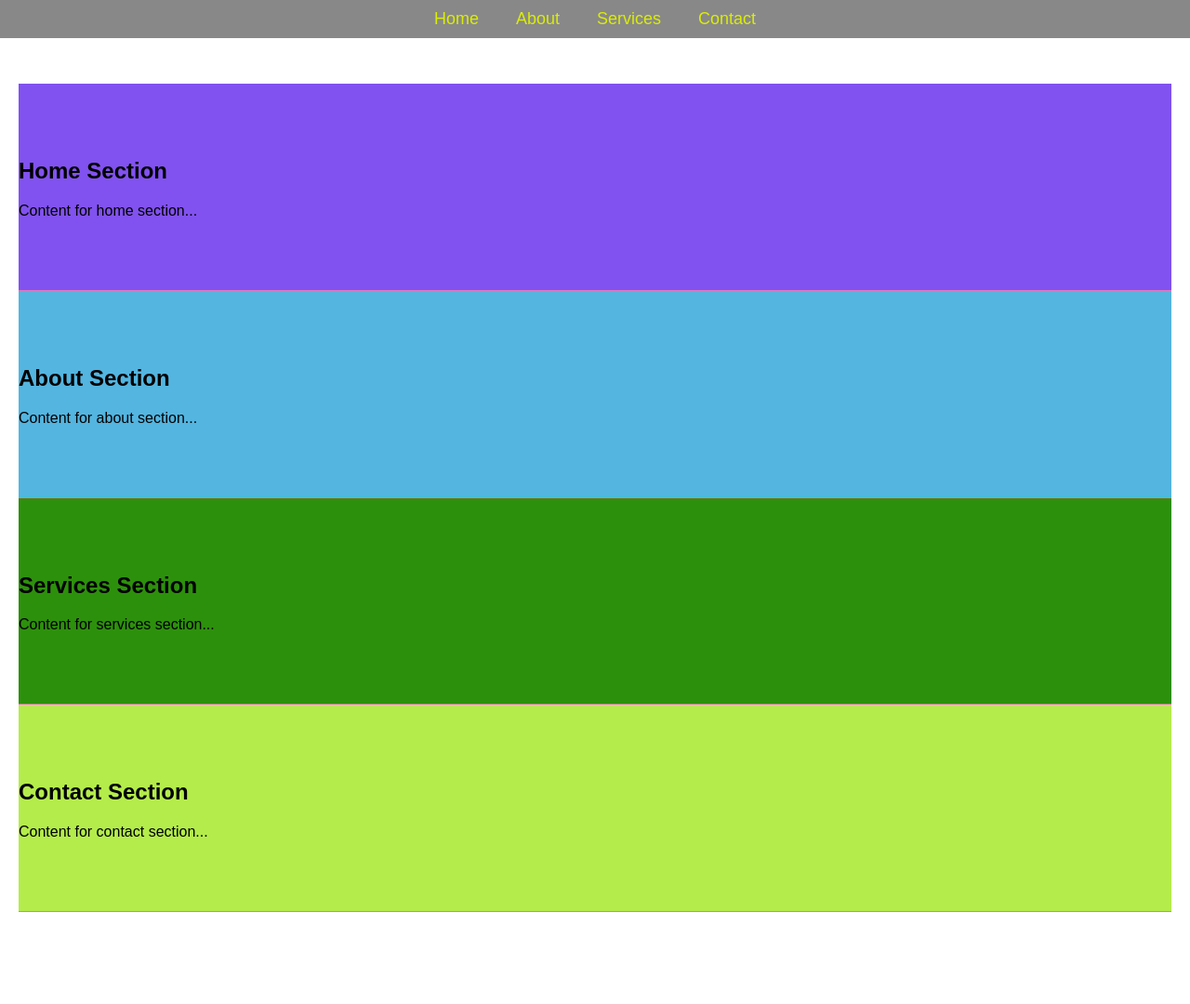
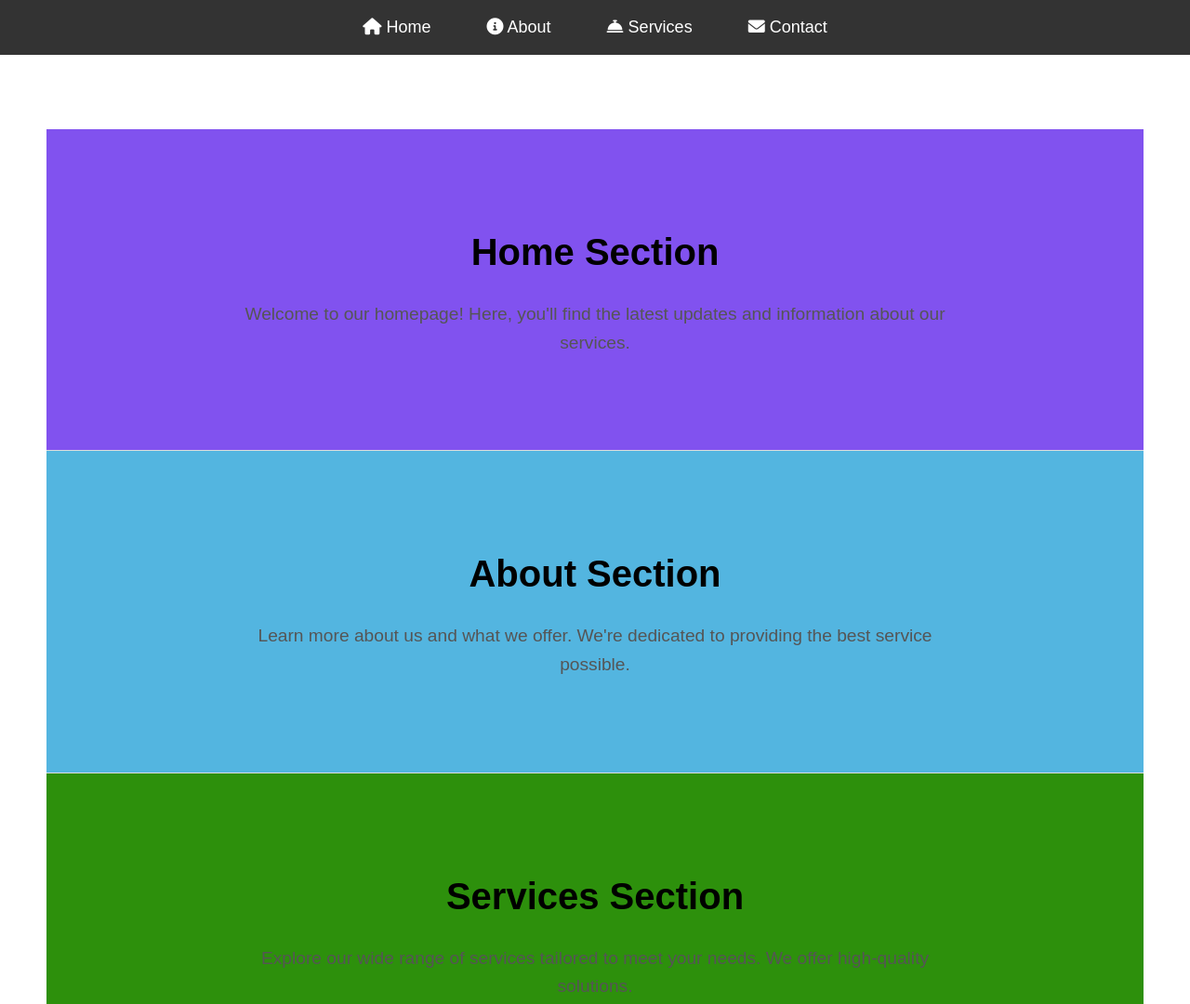
Before and after one commit to 210304124278/PRODIGY_WD_01, a plain HTML site: page index.html in a window 1280 px wide. Shown: the top 1080 px of the page at 93% size. Before the commit the page ends 1001 px from the top, so only its background shows below. Drawn offline with Linux system fonts and the light colour scheme.

Commit message:
WD-1 Implemented landing page layout

```diff
--- a/index.html
+++ b/index.html
@@ -1,38 +1,171 @@
 <!DOCTYPE html>
 <html lang="en">
+
 <head>
     <meta charset="UTF-8">
     <meta name="viewport" content="width=device-width, initial-scale=1.0">
     <title>Interactive Navigation Menu</title>
+    <link rel="stylesheet" href="https://cdnjs.cloudflare.com/ajax/libs/font-awesome/6.0.0-beta3/css/all.min.css">
     <link rel="stylesheet" href="style.css">
+    <style>
+        * {
+            margin: 0;
+            padding: 0;
+            box-sizing: border-box;
+        }
+
+        body {
+            font-family: 'Arial', sans-serif;
+            line-height: 1.6;
+        }
+
+        /* Navbar Styles */
+        .navbar {
+            background-color: #333;
+            padding: 15px;
+            position: sticky;
+            top: 0;
+            width: 100%;
+            z-index: 100;
+        }
+
+        .nav-list {
+            list-style: none;
+            display: flex;
+            justify-content: center;
+        }
+
+        .nav-item {
+            margin: 0 15px;
+        }
+
+        .nav-item a {
+            color: white;
+            text-decoration: none;
+            font-size: 18px;
+            padding: 8px 15px;
+            transition: all 0.3s ease;
+        }
+
+        .nav-item a:hover {
+            background-color: #555;
+            border-radius: 5px;
+        }
+
+        /* Section Styles */
+        .content {
+            padding: 50px;
+            margin-top: 30px;
+        }
+
+        section {
+            padding: 100px 0;
+            border-bottom: 1px solid #ddd;
+        }
+
+        h1 {
+            font-size: 2.5rem;
+            margin-bottom: 20px;
+            text-align: center;
+        }
+
+        p {
+            font-size: 1.2rem;
+            max-width: 800px;
+            margin: 0 auto;
+            text-align: center;
+            color: #555;
+        }
+
+        /* Smooth Scroll Behavior */
+        html {
+            scroll-behavior: smooth;
+        }
+
+        /* Scroll-Triggered Animations */
+        section {
+            opacity: 0;
+            transform: translateY(50px);
+            transition: opacity 0.6s ease-out, transform 0.6s ease-out;
+        }
+
+        section.visible {
+            opacity: 1;
+            transform: translateY(0);
+        }
+
+        /* Responsive Design */
+        @media (max-width: 768px) {
+            .nav-list {
+                flex-direction: column;
+                align-items: center;
+            }
+
+            .nav-item {
+                margin: 10px 0;
+            }
+
+            section {
+                padding: 50px 0;
+            }
+
+            h1 {
+                font-size: 2rem;
+            }
+        }
+    </style>
 </head>
+
 <body>
     <nav class="navbar">
         <ul class="nav-list">
-            <li class="nav-item"><a href="#home">Home</a></li>
-            <li class="nav-item"><a href="#about">About</a></li>
-            <li class="nav-item"><a href="#services">Services</a></li>
-            <li class="nav-item"><a href="#contact">Contact</a></li>
+            <li class="nav-item"><a href="#home"><i class="fas fa-home"></i> Home</a></li>
+            <li class="nav-item"><a href="#about"><i class="fas fa-info-circle"></i> About</a></li>
+            <li class="nav-item"><a href="#services"><i class="fas fa-concierge-bell"></i> Services</a></li>
+            <li class="nav-item"><a href="#contact"><i class="fas fa-envelope"></i> Contact</a></li>
         </ul>
     </nav>
+
     <div class="content">
         <section id="home">
             <h1>Home Section</h1>
-            <p>Content for home section...</p>
+            <p>Welcome to our homepage! Here, you'll find the latest updates and information about our services.</p>
         </section>
+
         <section id="about">
             <h1>About Section</h1>
-            <p>Content for about section...</p>
+            <p>Learn more about us and what we offer. We're dedicated to providing the best service possible.</p>
         </section>
+
         <section id="services">
             <h1>Services Section</h1>
-            <p>Content for services section...</p>
+            <p>Explore our wide range of services tailored to meet your needs. We offer high-quality solutions.</p>
         </section>
+
         <section id="contact">
             <h1>Contact Section</h1>
-            <p>Content for contact section...</p>
+            <p>Have any questions? Feel free to reach out to us via email or phone, and we'll get back to you promptly.</p>
         </section>
     </div>
-    <script src="script.js"></script>
+
+    <script>
+        // Scroll-triggered animations for sections
+        const sections = document.querySelectorAll('section');
+
+        const observer = new IntersectionObserver((entries) => {
+            entries.forEach((entry) => {
+                if (entry.isIntersecting) {
+                    entry.target.classList.add('visible');
+                }
+            });
+        }, {
+            threshold: 0.1
+        });
+
+        sections.forEach(section => {
+            observer.observe(section);
+        });
+    </script>
 </body>
+
 </html>
```
